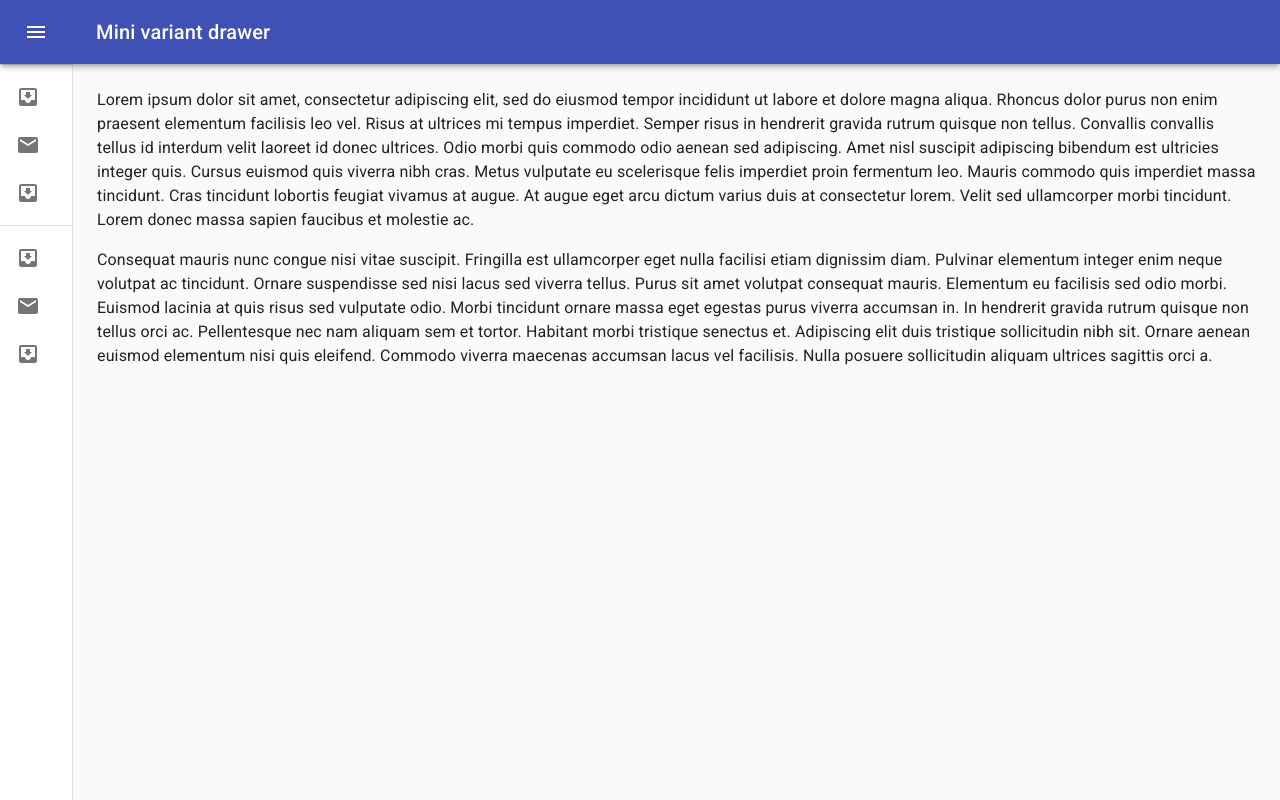
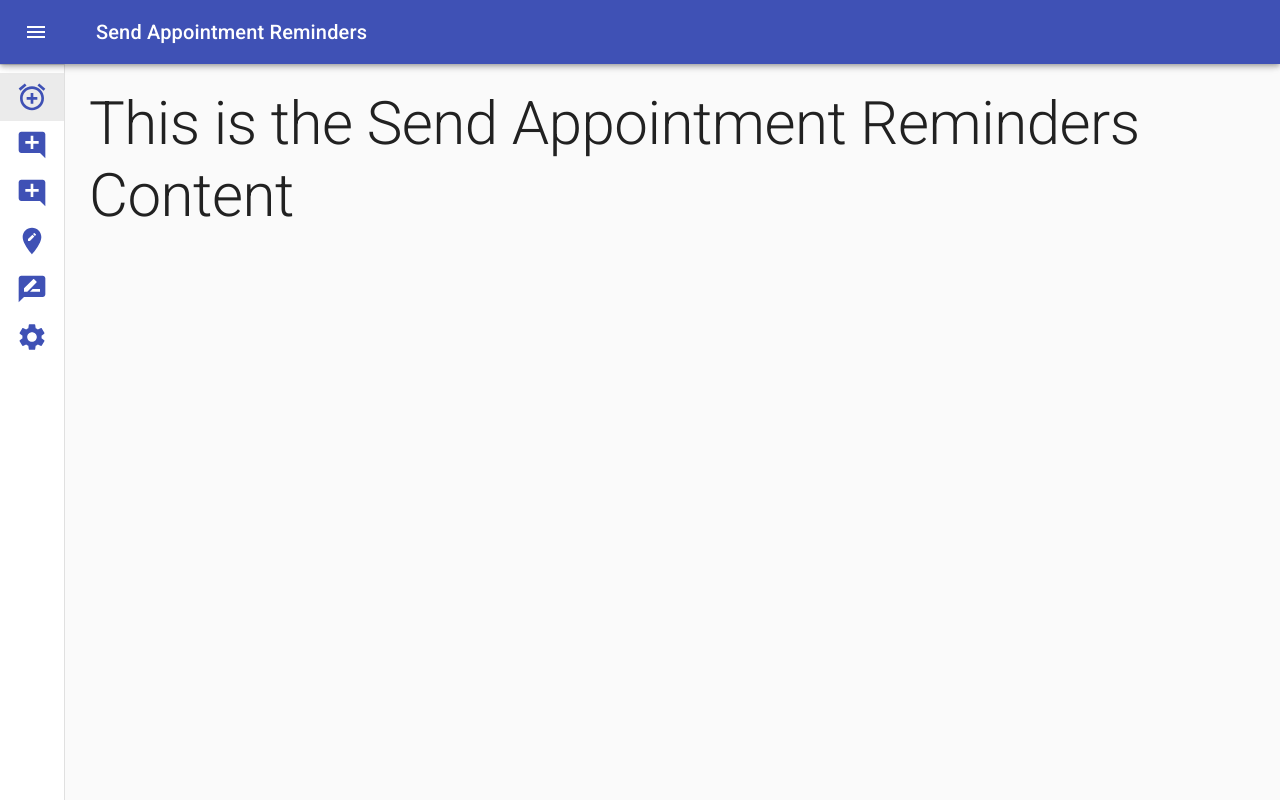
Before and after one commit to D3codes/PaCom, a React (Create React App) app: page / in a window 1280 px wide. Built offline with nearby package versions, Linux system fonts and the light colour scheme.

Commit message:
Create app navigation skeleton via minidrawer component

```diff
--- a/package.json
+++ b/package.json
@@ -29,6 +29,7 @@
     "electron": "^8.2.5",
     "electron-is-dev": "^1.2.0",
     "papaparse": "^5.2.0",
+    "prop-types": "^15.7.2",
     "react": "^16.13.1",
     "react-dom": "^16.13.1",
     "react-scripts": "3.4.1",
--- a/src/electron/main.js
+++ b/src/electron/main.js
@@ -12,7 +12,7 @@ const { BrowserWindow } = electron;
 let mainWindow;
 
 function createWindow() {
-	mainWindow = new BrowserWindow({ width: 800, height: 600, webPreferences: { nodeIntegration: true } });
+	mainWindow = new BrowserWindow({ width: 1000, height: 900, webPreferences: { nodeIntegration: true } });
 	mainWindow.setMenuBarVisibility(false);
 
 	mainWindow.loadURL(
--- a/src/index.js
+++ b/src/index.js
@@ -1,6 +1,6 @@
 import React from 'react';
 import ReactDOM from 'react-dom';
-import App from './react/App';
+import App from './react/app';
 
 ReactDOM.render(
 	<React.StrictMode>
--- a/src/react/App.js
+++ b/src/react/App.js
@@ -1,72 +1,48 @@
-import React from 'react';
+import React, { useState } from 'react';
 import clsx from 'clsx';
-import { makeStyles, useTheme } from '@material-ui/core/styles';
-import Drawer from '@material-ui/core/Drawer';
-import AppBar from '@material-ui/core/AppBar';
-import Toolbar from '@material-ui/core/Toolbar';
-import List from '@material-ui/core/List';
-import CssBaseline from '@material-ui/core/CssBaseline';
-import Typography from '@material-ui/core/Typography';
-import Divider from '@material-ui/core/Divider';
-import IconButton from '@material-ui/core/IconButton';
+import {
+	AppBar, CssBaseline, IconButton, makeStyles, Toolbar, Typography
+} from '@material-ui/core';
 import MenuIcon from '@material-ui/icons/Menu';
-import ChevronLeftIcon from '@material-ui/icons/ChevronLeft';
-import ChevronRightIcon from '@material-ui/icons/ChevronRight';
-import ListItem from '@material-ui/core/ListItem';
-import ListItemIcon from '@material-ui/core/ListItemIcon';
-import ListItemText from '@material-ui/core/ListItemText';
-import InboxIcon from '@material-ui/icons/MoveToInbox';
-import MailIcon from '@material-ui/icons/Mail';
+
+import AppointmentReminders from './components/appointmentReminders/appointmentReminders';
+import CustomMessage from './components/customMessage/customMessage';
+import MessageTemplates from './components/messageTemplates/messageTemplates';
+import MiniDrawer from './components/miniDrawer';
+import ProviderMappings from './components/providerMappings/providerMappings';
+import Settings from './components/settings/settings';
+import UppMessages from './components/uppMessages/uppMessages';
 
 const drawerWidth = 300;
 
 const useStyles = makeStyles((theme) => ({
 	root: {
-		display: 'flex',
+		display: 'flex'
 	},
 	appBar: {
 		zIndex: theme.zIndex.drawer + 1,
 		transition: theme.transitions.create(['width', 'margin'], {
 			easing: theme.transitions.easing.sharp,
-			duration: theme.transitions.duration.leavingScreen,
-		}),
+			duration: theme.transitions.duration.leavingScreen
+		})
 	},
 	appBarShift: {
 		marginLeft: drawerWidth,
 		width: `calc(100% - ${drawerWidth}px)`,
 		transition: theme.transitions.create(['width', 'margin'], {
 			easing: theme.transitions.easing.sharp,
-			duration: theme.transitions.duration.enteringScreen,
-		}),
+			duration: theme.transitions.duration.enteringScreen
+		})
 	},
 	menuButton: {
-		marginRight: 36,
+		marginRight: 36
 	},
 	hide: {
-		display: 'none',
+		display: 'none'
 	},
-	drawer: {
-		width: drawerWidth,
-		flexShrink: 0,
-		whiteSpace: 'nowrap',
-	},
-	drawerOpen: {
-		width: drawerWidth,
-		transition: theme.transitions.create('width', {
-			easing: theme.transitions.easing.sharp,
-			duration: theme.transitions.duration.enteringScreen,
-		}),
-	},
-	drawerClose: {
-		transition: theme.transitions.create('width', {
-			easing: theme.transitions.easing.sharp,
-			duration: theme.transitions.duration.leavingScreen,
-		}),
-		overflowX: 'hidden',
-		width: theme.spacing(7) + 1,
-		[theme.breakpoints.up('sm')]: {
-			width: theme.spacing(9) + 1,
-		},
+	content: {
+		flexGrow: 1,
+		padding: theme.spacing(3)
 	},
 	toolbar: {
 		display: 'flex',
@@ -74,18 +50,29 @@ const useStyles = makeStyles((theme) => ({
 		justifyContent: 'flex-end',
 		padding: theme.spacing(0, 1),
 		// necessary for content to be below app bar
-		...theme.mixins.toolbar,
+		...theme.mixins.toolbar
 	},
-	content: {
-		flexGrow: 1,
-		padding: theme.spacing(3),
+	showContainer: {
+		display: 'initial'
 	},
+	hideContainer: {
+		display: 'none'
+	}
 }));
 
-export default function MiniDrawer() {
+function getTitle(tabId) {
+	const foundTab = MiniDrawer.Tabs.find((tab) => tab.id === tabId);
+	return foundTab ? foundTab.label : '';
+}
+
+function getClassNameForTab(selectedTabId, tabId, classes) {
+	return tabId === selectedTabId ? classes.showContainer : classes.hideContainer;
+}
+
+export default function App() {
 	const classes = useStyles();
-	const theme = useTheme();
-	const [open, setOpen] = React.useState(false);
+	const [open, setOpen] = useState(false);
+	const [selectedTabId, setSelectedTabId] = useState(MiniDrawer.Tabs[0].id);
 
 	const handleDrawerOpen = () => {
 		setOpen(true);
@@ -95,9 +82,17 @@ export default function MiniDrawer() {
 		setOpen(false);
 	};
 
+	const title = getTitle(selectedTabId);
+
 	return (
 		<div className={classes.root}>
 			<CssBaseline />
+			<MiniDrawer
+				open={open}
+				onDrawerClose={handleDrawerClose}
+				onTabSelect={setSelectedTabId}
+				selectedTabId={selectedTabId}
+			/>
 			<AppBar
 				position="fixed"
 				className={clsx(classes.appBar, {
@@ -117,72 +112,30 @@ export default function MiniDrawer() {
 						<MenuIcon />
 					</IconButton>
 					<Typography variant="h6" noWrap>
-						Mini variant drawer
+						{title}
 					</Typography>
 				</Toolbar>
 			</AppBar>
-			<Drawer
-				variant="permanent"
-				className={clsx(classes.drawer, {
-					[classes.drawerOpen]: open,
-					[classes.drawerClose]: !open
-				})}
-				classes={{
-					paper: clsx({
-						[classes.drawerOpen]: open,
-						[classes.drawerClose]: !open
-					})
-				}}
-			>
-				<div className={classes.toolbar}>
-					<IconButton onClick={handleDrawerClose}>
-						{theme.direction === 'rtl' ? <ChevronRightIcon /> : <ChevronLeftIcon />}
-					</IconButton>
-				</div>
-				<Divider />
-				<List>
-					{['Send Appointment Reminders', 'Send Custom Message', 'Send UPP Messages'].map((text, index) => (
-						<ListItem button key={text}>
-							<ListItemIcon>{index % 2 === 0 ? <InboxIcon /> : <MailIcon />}</ListItemIcon>
-							<ListItemText primary={text} />
-						</ListItem>
-					))}
-				</List>
-				<Divider />
-				<List>
-					{['Provider Mappings', 'Message Templates', 'Settings'].map((text, index) => (
-						<ListItem button key={text}>
-							<ListItemIcon>{index % 2 === 0 ? <InboxIcon /> : <MailIcon />}</ListItemIcon>
-							<ListItemText primary={text} />
-						</ListItem>
-					))}
-				</List>
-			</Drawer>
 			<main className={classes.content}>
 				<div className={classes.toolbar} />
-				<Typography paragraph>
-					Lorem ipsum dolor sit amet, consectetur adipiscing elit, sed do eiusmod tempor incididunt
-					ut labore et dolore magna aliqua. Rhoncus dolor purus non enim praesent elementum
-					facilisis leo vel. Risus at ultrices mi tempus imperdiet. Semper risus in hendrerit
-					gravida rutrum quisque non tellus. Convallis convallis tellus id interdum velit laoreet id
-					donec ultrices. Odio morbi quis commodo odio aenean sed adipiscing. Amet nisl suscipit
-					adipiscing bibendum est ultricies integer quis. Cursus euismod quis viverra nibh cras.
-					Metus vulputate eu scelerisque felis imperdiet proin fermentum leo. Mauris commodo quis
-					imperdiet massa tincidunt. Cras tincidunt lobortis feugiat vivamus at augue. At augue eget
-					arcu dictum varius duis at consectetur lorem. Velit sed ullamcorper morbi tincidunt. Lorem
-					donec massa sapien faucibus et molestie ac.
-				</Typography>
-				<Typography paragraph>
-					Consequat mauris nunc congue nisi vitae suscipit. Fringilla est ullamcorper eget nulla
-					facilisi etiam dignissim diam. Pulvinar elementum integer enim neque volutpat ac
-					tincidunt. Ornare suspendisse sed nisi lacus sed viverra tellus. Purus sit amet volutpat
-					consequat mauris. Elementum eu facilisis sed odio morbi. Euismod lacinia at quis risus sed
-					vulputate odio. Morbi tincidunt ornare massa eget egestas purus viverra accumsan in. In
-					hendrerit gravida rutrum quisque non tellus orci ac. Pellentesque nec nam aliquam sem et
-					tortor. Habitant morbi tristique senectus et. Adipiscing elit duis tristique sollicitudin
-					nibh sit. Ornare aenean euismod elementum nisi quis eleifend. Commodo viverra maecenas
-					accumsan lacus vel facilisis. Nulla posuere sollicitudin aliquam ultrices sagittis orci a.
-				</Typography>
+				<div className={getClassNameForTab(selectedTabId, MiniDrawer.TabIds.SEND_APPOINTMENT_REMINDERS, classes)}>
+					<AppointmentReminders />
+				</div>
+				<div className={getClassNameForTab(selectedTabId, MiniDrawer.TabIds.SEND_CUSTOM_MESSAGE, classes)}>
+					<CustomMessage />
+				</div>
+				<div className={getClassNameForTab(selectedTabId, MiniDrawer.TabIds.SEND_UPP_MESSAGES, classes)}>
+					<UppMessages />
+				</div>
+				<div className={getClassNameForTab(selectedTabId, MiniDrawer.TabIds.PROVIDER_MAPPINGS, classes)}>
+					<ProviderMappings />
+				</div>
+				<div className={getClassNameForTab(selectedTabId, MiniDrawer.TabIds.MESSAGE_TEMPLATES, classes)}>
+					<MessageTemplates />
+				</div>
+				<div className={getClassNameForTab(selectedTabId, MiniDrawer.TabIds.SETTINGS, classes)}>
+					<Settings />
+				</div>
 			</main>
 		</div>
 	);
--- /dev/null
+++ b/src/react/components/appointmentReminders/appointmentReminders.js
@@ -0,0 +1,8 @@
+import React from 'react';
+import { Typography } from '@material-ui/core';
+
+export default function AppointmentReminders() {
+	return (
+		<Typography variant="h2">This is the Send Appointment Reminders Content</Typography>
+	);
+}
--- /dev/null
+++ b/src/react/components/customMessage/customMessage.js
@@ -0,0 +1,8 @@
+import React from 'react';
+import { Typography } from '@material-ui/core';
+
+export default function CustomMessage() {
+	return (
+		<Typography variant="h2">This is the Custom Message Content</Typography>
+	);
+}
--- /dev/null
+++ b/src/react/components/messageTemplates/messageTemplates.js
@@ -0,0 +1,8 @@
+import React from 'react';
+import { Typography } from '@material-ui/core';
+
+export default function MessageTemplates() {
+	return (
+		<Typography variant="h2">This is the Message Templates Content</Typography>
+	);
+}
--- /dev/null
+++ b/src/react/components/miniDrawer.js
@@ -0,0 +1,137 @@
+import React from 'react';
+import PropTypes from 'prop-types';
+import clsx from 'clsx';
+import {
+	Divider, Drawer, IconButton, List, ListItem, ListItemText, makeStyles
+} from '@material-ui/core';
+import {
+	AddComment, AlarmAdd, ChevronRight, EditLocation, RateReview, Settings
+} from '@material-ui/icons';
+
+const DRAWER_WIDTH = 300;
+
+const TABS = [
+	{
+		Icon: AlarmAdd,
+		id: 'sndApptRmdrs',
+		label: 'Send Appointment Reminders'
+	},
+	{
+		Icon: AddComment,
+		id: 'sndCstmMsg',
+		label: 'Send Custom Message'
+	},
+	{
+		Icon: AddComment,
+		id: 'sndUppMsgs',
+		label: 'Send UPP Messages'
+	},
+	{
+		Icon: EditLocation,
+		id: 'prvdrMpngs',
+		label: 'Provider Mappings'
+	},
+	{
+		Icon: RateReview,
+		id: 'msgTmplts',
+		label: 'Message Templates'
+	},
+	{
+		Icon: Settings,
+		id: 'stngs',
+		label: 'Settings'
+	}
+];
+
+const useStyles = makeStyles((theme) => ({
+	drawer: {
+		width: DRAWER_WIDTH,
+		flexShrink: 0,
+		whiteSpace: 'nowrap'
+	},
+	drawerOpen: {
+		width: DRAWER_WIDTH,
+		transition: theme.transitions.create('width', {
+			easing: theme.transitions.easing.sharp,
+			duration: theme.transitions.duration.enteringScreen
+		})
+	},
+	drawerClose: {
+		transition: theme.transitions.create('width', {
+			easing: theme.transitions.easing.sharp,
+			duration: theme.transitions.duration.leavingScreen
+		}),
+		overflowX: 'hidden',
+		width: theme.spacing(6) + 1,
+		[theme.breakpoints.up('sm')]: {
+			width: theme.spacing(8) + 1
+		}
+	},
+	icon: {
+		fontSize: '2rem',
+		marginRight: theme.spacing(3)
+	},
+	toolbar: {
+		display: 'flex',
+		alignItems: 'center',
+		justifyContent: 'flex-end',
+		padding: theme.spacing(0, 1),
+		// necessary for content to be below app bar
+		...theme.mixins.toolbar
+	}
+}));
+
+export default function MiniDrawer({
+	open = false, onDrawerClose, onTabSelect, selectedTabId = TABS[0].id
+}) {
+	const classes = useStyles();
+
+	return (
+		<Drawer
+			variant="permanent"
+			className={clsx(classes.drawer, {
+				[classes.drawerOpen]: open,
+				[classes.drawerClose]: !open
+			})}
+			classes={{
+				paper: clsx({
+					[classes.drawerOpen]: open,
+					[classes.drawerClose]: !open
+				})
+			}}
+		>
+			<div className={classes.toolbar}>
+				<IconButton onClick={onDrawerClose}>
+					<ChevronRight />
+				</IconButton>
+			</div>
+			<Divider />
+			<List>
+				{TABS.map(({ Icon, id, label }) => (
+					<ListItem button key={id} onClick={() => onTabSelect(id)} selected={id === selectedTabId}>
+						<Icon className={classes.icon} color="primary" />
+						<ListItemText primary={label} />
+					</ListItem>
+				))}
+			</List>
+		</Drawer>
+	);
+}
+
+MiniDrawer.propTypes = {
+	open: PropTypes.bool,
+	onDrawerClose: PropTypes.func.isRequired,
+	onTabSelect: PropTypes.func.isRequired,
+	selectedTabId: PropTypes.string
+};
+
+MiniDrawer.Tabs = TABS;
+
+MiniDrawer.TabIds = {
+	SEND_APPOINTMENT_REMINDERS: TABS[0].id,
+	SEND_CUSTOM_MESSAGE: TABS[1].id,
+	SEND_UPP_MESSAGES: TABS[2].id,
+	PROVIDER_MAPPINGS: TABS[3].id,
+	MESSAGE_TEMPLATES: TABS[4].id,
+	SETTINGS: TABS[5].id
+};
--- /dev/null
+++ b/src/react/components/providerMappings/providerMappings.js
@@ -0,0 +1,8 @@
+import React from 'react';
+import { Typography } from '@material-ui/core';
+
+export default function ProviderMappings() {
+	return (
+		<Typography variant="h2">This is the Provider Mappings Content</Typography>
+	);
+}
--- /dev/null
+++ b/src/react/components/settings/settings.js
@@ -0,0 +1,8 @@
+import React from 'react';
+import { Typography } from '@material-ui/core';
+
+export default function Settings() {
+	return (
+		<Typography variant="h2">This is the Settings Content</Typography>
+	);
+}
--- /dev/null
+++ b/src/react/components/uppMessages/uppMessages.js
@@ -0,0 +1,8 @@
+import React from 'react';
+import { Typography } from '@material-ui/core';
+
+export default function uppMessages() {
+	return (
+		<Typography variant="h2">This is the UPP Messages Content</Typography>
+	);
+}
```
Also changed, not shown: .eslintrc.js.
